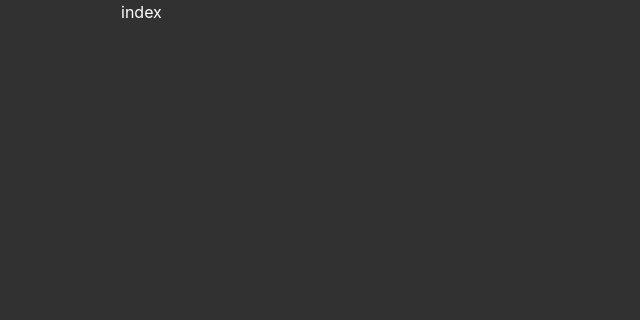
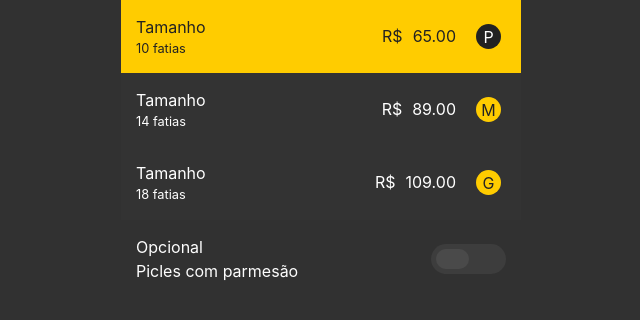
Before and after one commit to codethebasics/foodsfa, a Next.js app: page / in a window 1280 px wide. Shown: the top 320 px of the page, without its empty margins (319-959 px from the left). Built offline with nearby package versions, Linux system fonts and the light colour scheme.

Commit message:
controls

```diff
--- /dev/null
+++ b/components/controls/size/index.js
@@ -0,0 +1,5 @@
+import { SizeController } from './style'
+
+export default function Size({ children }) {
+  return <SizeController>{children}</SizeController>
+}
--- /dev/null
+++ b/components/controls/size/option/index.js
@@ -0,0 +1,30 @@
+import { useState } from 'react'
+import { Option } from './style'
+
+export default function SizeOption({
+  label,
+  description,
+  symbol,
+  price,
+  size,
+  selected
+}) {
+  const [optionSelected, setOptionSelected] = useState(selected)
+  const select = () => {
+    setOptionSelected(!optionSelected)
+  }
+
+  return (
+    <Option onClick={select} selected={optionSelected}>
+      <div>
+        <span>{label}</span>
+        <span>{description}</span>
+      </div>
+      <div>
+        <span>{symbol}</span>
+        <span>{price.toFixed(2)}</span>
+        <span>{size}</span>
+      </div>
+    </Option>
+  )
+}
--- /dev/null
+++ b/components/controls/size/option/style.js
@@ -0,0 +1,45 @@
+import styled from 'styled-components'
+
+export const Option = styled.div`
+  display: flex;
+  justify-content: space-between;
+  align-items: center;
+  cursor: pointer;
+  background: ${props => (props.selected ? '#FFCC00' : '#333')};
+  color: ${props => (props.selected ? '#222' : '#fff')};
+  transition: all 0.2s;
+
+  div {
+    padding: 15px;
+    display: flex;
+
+    &:first-child {
+      flex-direction: column;
+      flex-grow: 1;
+
+      span {
+        &:last-child {
+          font-size: 0.8rem;
+        }
+      }
+    }
+
+    &:last-child {
+      span {
+        margin: 0 5px;
+
+        &:last-child {
+          margin-left: 15px;
+          display: flex;
+          justify-content: center;
+          align-items: center;
+          width: 25px;
+          height: 25px;
+          border-radius: 100%;
+          background: ${props => (props.selected ? '#222' : '#ffcc00')};
+          color: ${props => (props.selected ? '#fff' : '#222')};
+        }
+      }
+    }
+  }
+`
--- /dev/null
+++ b/components/controls/size/style.js
@@ -0,0 +1,6 @@
+import styled from 'styled-components'
+
+export const SizeController = styled.div`
+  display: flex;
+  flex-direction: column;
+`
--- /dev/null
+++ b/components/controls/toggle/index.js
@@ -0,0 +1,25 @@
+import { useState } from 'react'
+import { ToggleButton, ToggleContainer } from './styles'
+
+export default function Toggle({ status }) {
+  const [active, setActive] = useState(status)
+
+  const toggleStatus = () => {}
+
+  return (
+    <ToggleContainer>
+      <div>
+        <div>Opcional</div>
+        <div>Picles com parmesão</div>
+      </div>
+      <ToggleButton
+        onClick={() => {
+          setActive(!active)
+        }}
+        className={active ? 'active' : ''}
+      >
+        <div></div>
+      </ToggleButton>
+    </ToggleContainer>
+  )
+}
--- /dev/null
+++ b/components/controls/toggle/styles.js
@@ -0,0 +1,29 @@
+import styled from 'styled-components'
+
+export const ToggleContainer = styled.div`
+  padding: 15px;
+  display: flex;
+  justify-content: space-between;
+  align-items: center;
+`
+
+export const ToggleButton = styled.div`
+  display: flex;
+  background: #3d3d3d;
+  width: 75px;
+  padding: 5px;
+  border-radius: 50px;
+  cursor: pointer;
+  transition: all 0.2s;
+
+  div {
+    background: #4a4a4a;
+    width: 50%;
+    padding: 10px;
+    border-radius: 50px;
+  }
+  &.active {
+    background: #ffcc00;
+    justify-content: flex-end;
+  }
+`
--- a/package.json
+++ b/package.json
@@ -19,6 +19,7 @@
     "react": "18.2.0",
     "react-dom": "18.2.0",
     "sass": "^1.54.5",
+    "styled-components": "^5.3.5",
     "swiper": "^8.3.2"
   },
   "devDependencies": {
--- a/pages/index.jsx
+++ b/pages/index.jsx
@@ -1,3 +1,56 @@
+import { useState } from 'react'
+
+import Size from '../components/controls/size'
+import SizeOption from '../components/controls/size/option'
+import Toggle from '../components/controls/toggle'
+
 export default function Home() {
-  return <div> index</div>
+  const [options, setOptions] = useState([
+    {
+      id: 1,
+      label: 'Tamanho',
+      description: '10 fatias',
+      symbol: 'R$',
+      price: 65,
+      size: 'P',
+      selected: true
+    },
+    {
+      id: 2,
+      label: 'Tamanho',
+      description: '14 fatias',
+      symbol: 'R$',
+      price: 89,
+      size: 'M',
+      selected: false
+    },
+    {
+      id: 3,
+      label: 'Tamanho',
+      description: '18 fatias',
+      symbol: 'R$',
+      price: 109,
+      size: 'G',
+      selected: false
+    }
+  ])
+
+  return (
+    <>
+      <Size>
+        {options.map(option => (
+          <SizeOption
+            key={option.id}
+            label={option.label}
+            description={option.description}
+            symbol={option.symbol}
+            price={option.price}
+            size={option.size}
+            selected={option.selected}
+          />
+        ))}
+      </Size>
+      <Toggle />
+    </>
+  )
 }
```
Also changed, not shown: 1 other file (tests, documents, lock files or other folders).
